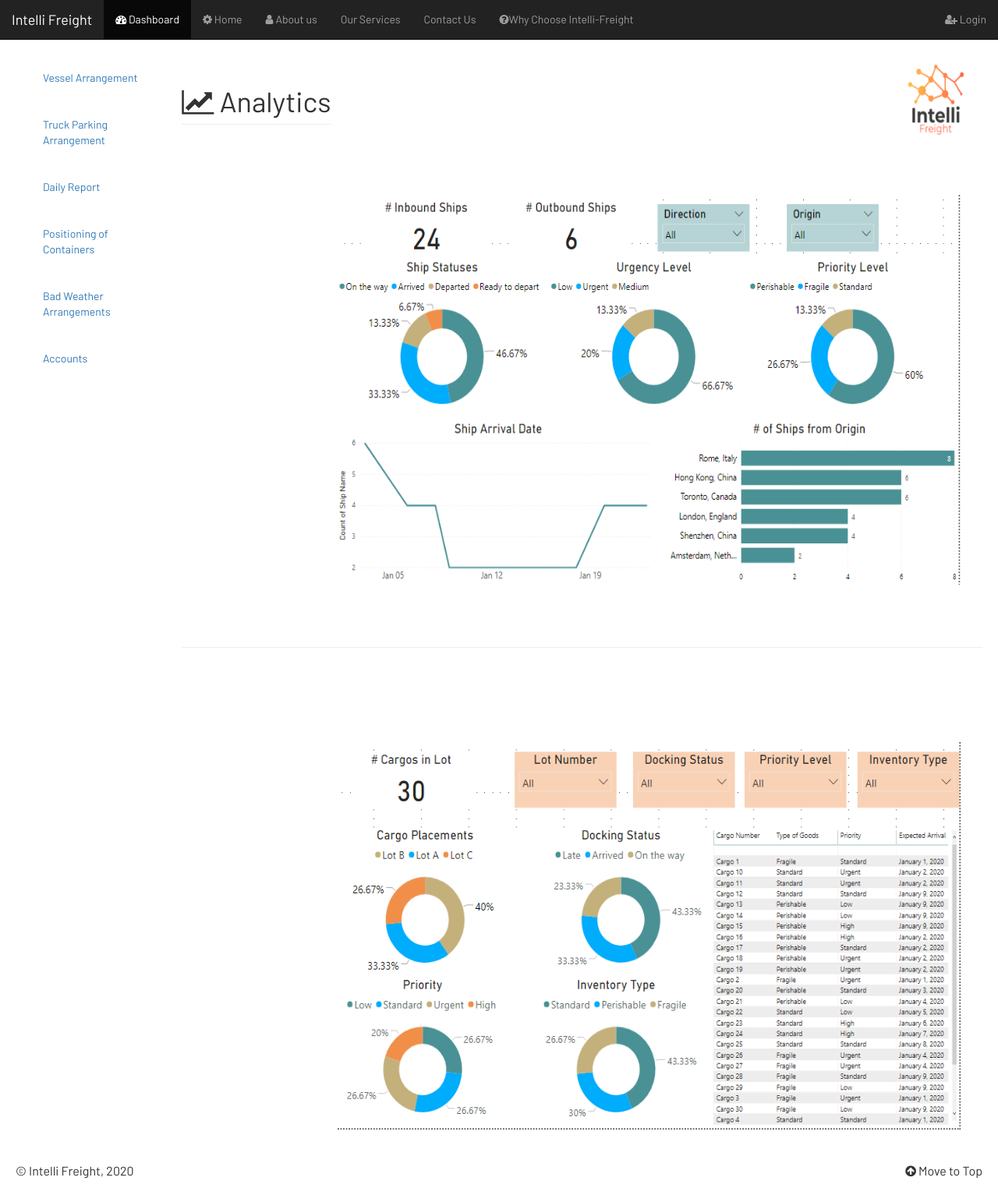
After one commit to keshavgaddhyan/intelli_freight, a Django app: page /report/ in a window 1280 px wide. The commit adds this page. Shown: the whole page at 78% size. Run offline with Django 3.2, Linux system fonts and the light colour scheme; some libraries are stand-ins or nearby versions.

Commit message:
added new pages for power bi

```diff
--- /dev/null
+++ b/intelli_freight/templates/intelli_freight/report.html
@@ -0,0 +1,88 @@
+<!DOCTYPE html>
+<html lang="en">
+
+<head>
+	<meta charset="utf-8">
+	<meta name="viewport" content="width=device-width, initial-scale=1.0">
+	<link rel="stylesheet" media="screen" href="https://cdnjs.cloudflare.com/ajax/libs/twitter-bootstrap/3.3.5/css/bootstrap.min.css">
+
+	{% load static %}
+    <title>Intelli Freight</title>
+	<link rel="stylesheet" href="{% static 'intelli_freight/adminstyle.css' %}">
+	<link rel="stylesheet" href="https://stackpath.bootstrapcdn.com/font-awesome/4.7.0/css/font-awesome.min.css">
+	<link href="https://fonts.googleapis.com/css?family=Barlow&display=swap" rel="stylesheet">
+
+</head>
+
+<body>
+<!--    Navbar starts here-->
+	<nav class="navbar navbar-inverse navbar-fixed-top">
+      <div class="container-fluid">
+        <!-- Brand and toggle get grouped for better mobile display -->
+        <div class="navbar-header">
+          <button type="button" class="navbar-toggle collapsed" data-toggle="collapse" data-target="#bs-example-navbar-collapse-1" aria-expanded="false">
+            <span class="sr-only">Toggle navigation</span>
+            <span class="icon-bar"></span>
+            <span class="icon-bar"></span>
+            <span class="icon-bar"></span>
+          </button>
+          <a class="navbar-brand" href="#">Intelli Freight</a>
+        </div>
+
+        <!-- Collect the nav links, forms, and other content for toggling -->
+        <div class="collapse navbar-collapse" id="bs-example-navbar-collapse-1">
+          <ul class="nav navbar-nav">
+            <li class="active"><a href="#"><i class="fa fa-tachometer" aria-hidden="true"></i> Dashboard <span class="sr-only">(current)</span></a></li>
+            <li><a href="#"><i class="fa fa-cog" aria-hidden="true"></i> Home</a></li>
+            <li><a href="#"><i class="fa fa-user" aria-hidden="true"></i> About us</a></li>
+              <li><a href="#"><i  aria-hidden="true"></i> Our Services</a></li>
+              <li><a href="#"><i  aria-hidden="true"></i> Contact Us</a></li>
+               <li><a href="#"><i class="fa fa-question-circle" aria-hidden="true"></i>Why Choose Intelli-Freight</a></li>
+
+          </ul>
+          <ul class="nav navbar-nav navbar-right">
+            <li><a href="#"><i class="fa fa-user-plus" aria-hidden="true"></i> Login</a></li>
+          </ul>
+        </div><!-- /.navbar-collapse -->
+      </div><!-- /.container-fluid -->
+    </nav>
+<!--    Navbar ends here-->
+
+    <div class="container-fluid">
+        <div class="row">
+            <div class="col-sm-3 col-md-2 sidebar">
+                <ul class="nav nav-sidebar">
+                    <li class="active"><a href="#">Vessel Arrangement</a></li>
+                    <li><a href="#">Truck Parking Arrangement</a></li>
+                    <li><a href="#">Daily Report</a></li>
+                    <li><a href="#">Positioning of Containers</a></li>
+                    <li><a href="#">Bad Weather Arrangements</a></li>
+                    <li><a href="#">Accounts</a></li>
+                </ul>
+            </div>
+            <div class="col-sm-9 col-md-10 main">
+                <h1 class="page-header pull-left"><i class="fa fa-line-chart" aria-hidden="true"></i> Analytics</h1>
+                <img class="pull-right" style="width: 120px; height: 120px;" src="{% static 'intelli_freight/images/Screenshot 2020-02-11 at 4.01.38 PM.png' %}" alt="">
+                <img src="{% static 'intelli_freight/images/MicrosoftTeams-image.png' %}"style="width: 800px; height: 500px; margin-left: 200px; margin-top: 60px; margin-bottom: 60px;" class="card-img-top" alt="...">
+                <hr class="divider">
+                <img src="{% static 'intelli_freight/images/MicrosoftTeams-image (1).png' %}"style="width: 800px; height: 500px; margin-left: 200px; margin-top: 100px;" class="card-img-top" alt="...">
+                <br>
+                <br>
+            </div>
+        </div>
+    </div>
+
+    <footer>
+        <p class="pull-right"><i class="fa fa-arrow-circle-up" aria-hidden="true"></i> Move to Top</p>
+        <p>&copy; Intelli Freight, 2020</p>
+    </footer>
+
+	<script src="https://cdnjs.cloudflare.com/ajax/libs/jquery/1.11.3/jquery.min.js"></script>
+	<script src="https://cdnjs.cloudflare.com/ajax/libs/twitter-bootstrap/3.3.5/js/bootstrap.min.js"></script>
+
+	<script>
+	</script>
+
+</body>
+
+</html>
--- a/intelli_freight/urls.py
+++ b/intelli_freight/urls.py
@@ -5,4 +5,5 @@ from intelli_freight import views
 
 urlpatterns = [
     path('', views.index, name='index'),
+    path('report/', views.report, name='report'),
 ]
--- a/intelli_freight/views.py
+++ b/intelli_freight/views.py
@@ -3,3 +3,6 @@ from django.shortcuts import render, redirect
 
 def index(request):
     return render(request, 'intelli_freight/index.html', context=None)
+
+def report(request):
+    return render(request, 'intelli_freight/report.html' , {'report': report})
```
Also changed, not shown: intelli_freight/templates/intelli_freight/index.html (+7 -10 lines), intelli_freight/templates/intelli_freight/vessel.html (added, +87 -0 lines), intelli_freight/static/intelli_freight/images/MicrosoftTeams-image (1).png (added), intelli_freight/static/intelli_freight/images/MicrosoftTeams-image.png (added), intelli_freight/static/intelli_freight/images/Screenshot 2020-02-11 at 4.01.38 PM.png (added), 4 other files.
